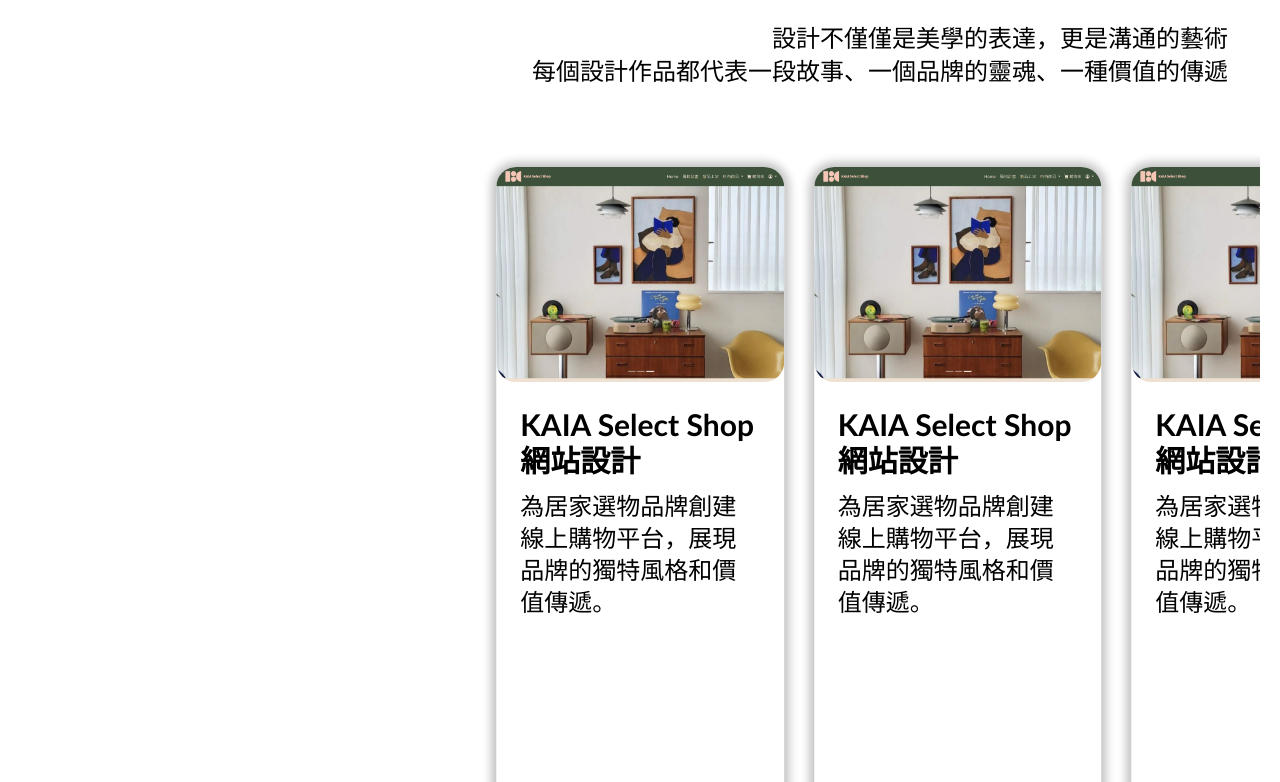
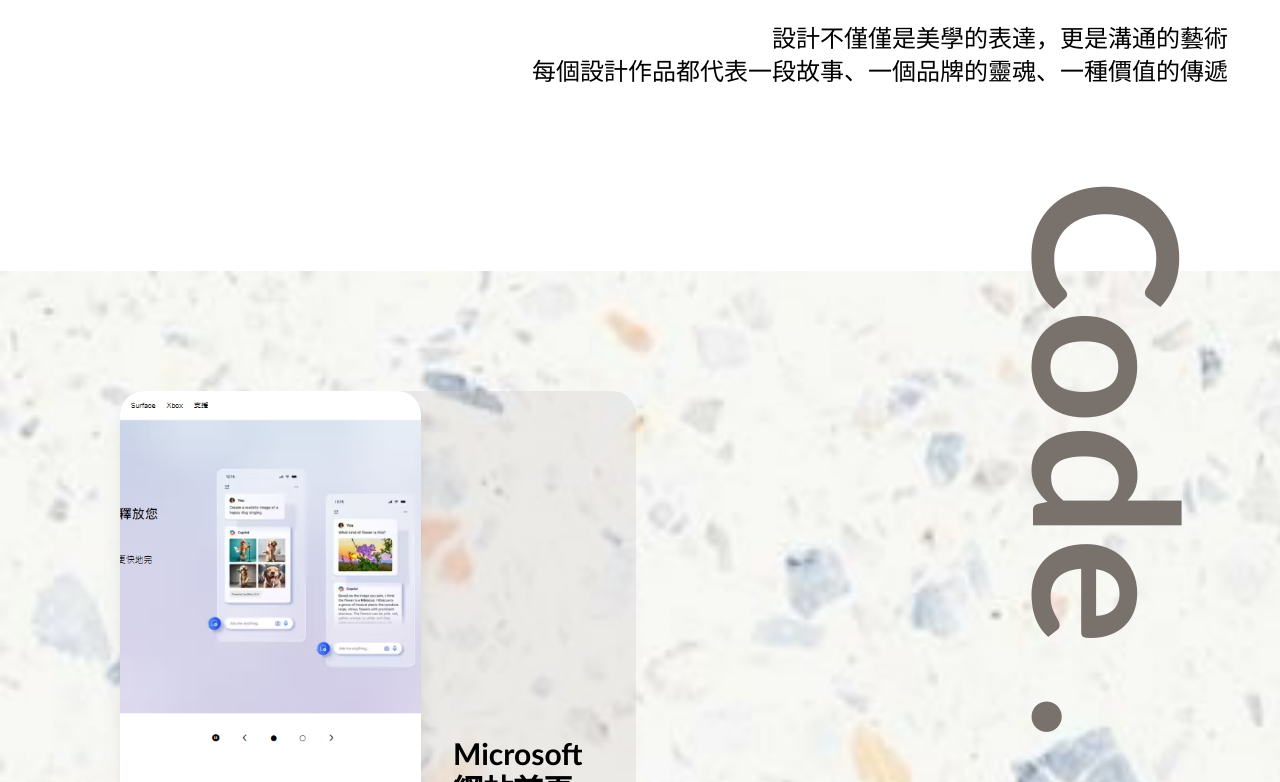
Before and after one commit to ZONAchi/Portfolio2024, a Vue app: page / in a window 1280 px wide. Shown: the part 1158-1940 px from the top of the page. Built offline with nearby package versions, Linux system fonts and the light colour scheme.

Commit message:
fix:github測試

```diff
--- a/src/App.vue
+++ b/src/App.vue
@@ -1,29 +1,29 @@
 <script>
-import { register } from 'swiper/element/bundle';
-register();
- // Import Swiper Vue.js components
- import { Swiper, SwiperSlide } from 'swiper/vue';
+// import { register } from 'swiper/element/bundle';
+// register();
+//  // Import Swiper Vue.js components
+//  import { Swiper, SwiperSlide } from 'swiper/vue';
 
-// Import Swiper styles
-import 'swiper/css';
+// // Import Swiper styles
+// import 'swiper/css';
 
-import 'swiper/css/pagination';
+// import 'swiper/css/pagination';
 
 
-// import required modules
-import { Pagination } from 'swiper/modules';
+// // import required modules
+// import { Pagination } from 'swiper/modules';
 
-export default {
-  components: {
-    Swiper,
-    SwiperSlide,
-  },
-  setup() {
-    return {
-      modules: [Pagination],
-    };
-  },
-};
+// export default {
+//   components: {
+//     Swiper,
+//     SwiperSlide,
+//   },
+//   setup() {
+//     return {
+//       modules: [Pagination],
+//     };
+//   },
+// };
 </script>
 
 <template>
@@ -57,7 +57,7 @@
             <div class="text-2xl text-end pr-8 leading-snug">設計不僅僅是美學的表達，更是溝通的藝術<br>每個設計作品都代表一段故事、一個品牌的靈魂、一種價值的傳遞</div>
         </div>
         <!-- Swiper -->
-        <swiper :slidesPerView="4" :spaceBetween="30" :centeredSlides="true" :pagination="{
+        <!-- <swiper :slidesPerView="4" :spaceBetween="30" :centeredSlides="true" :pagination="{
             clickable: true,
           }" :modules="modules"
           class="mySwiper w-full h-[800px] flex">
@@ -97,7 +97,7 @@
               </div>
             </a>
           </swiper-slide>
-        </swiper>
+        </swiper> -->
       </section>
       <section class="code-area flex w-full p-5 gap-6">
         <div class="w-11/12 flex flex-col gap-[100px] pl-[100px] py-[100px] ">
```
